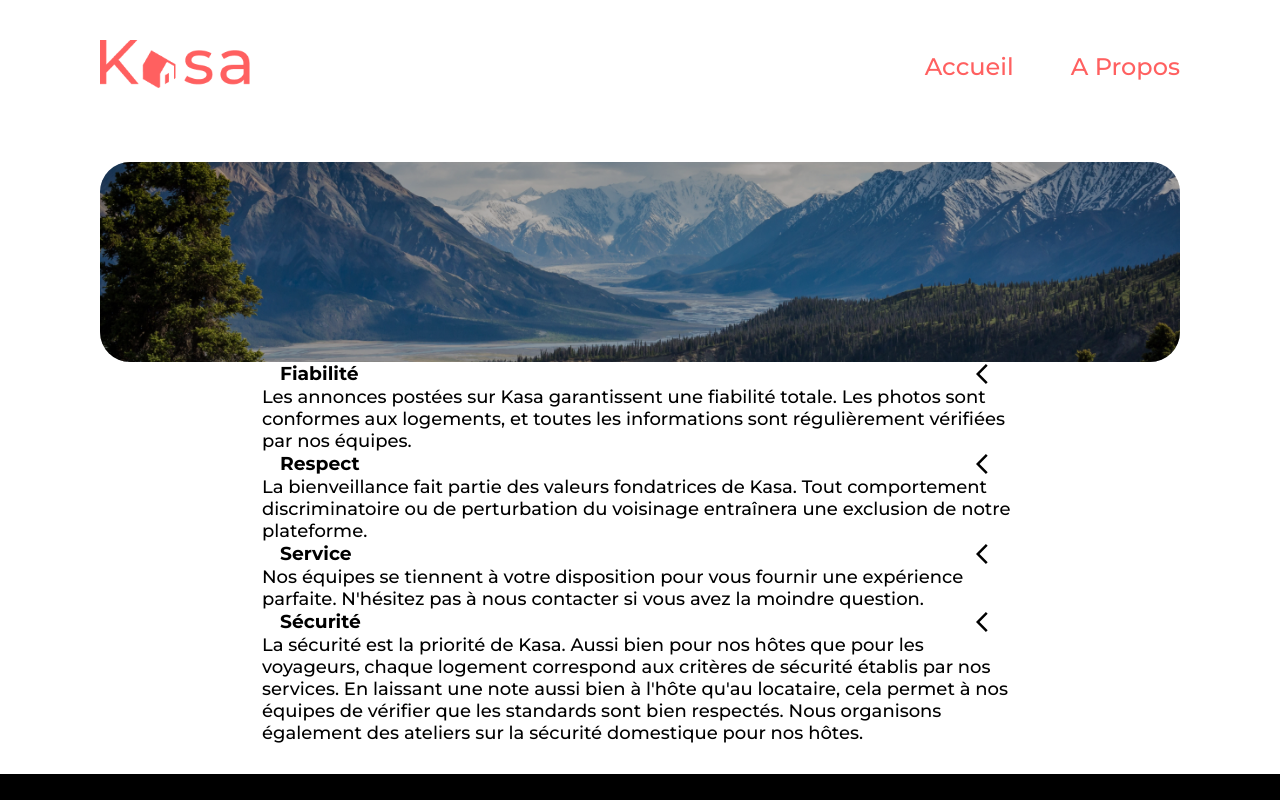
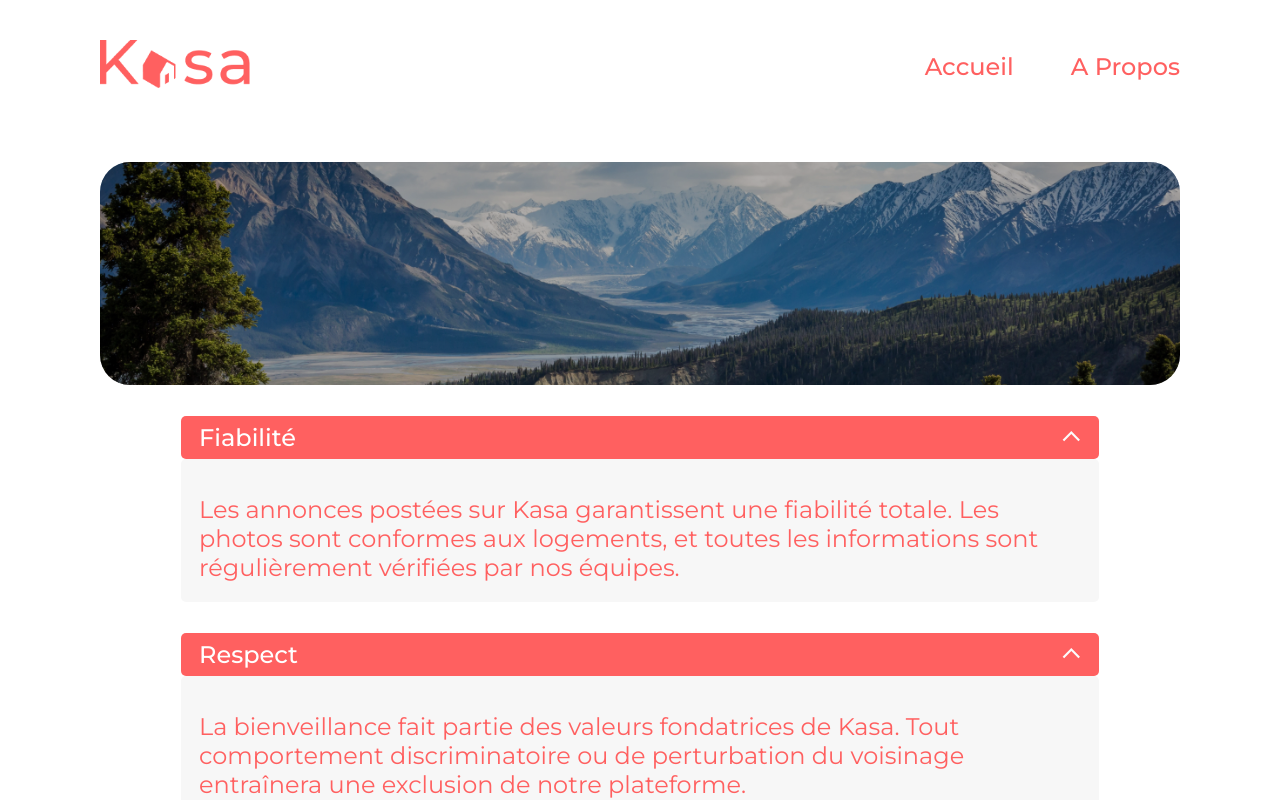
Before and after one commit to Mrmaxxou/P7_Kasa, a React (Create React App) app: page /propos in a window 1280 px wide. Shown: the top 800 px of the page. Built offline with nearby package versions, Linux system fonts and the light colour scheme.

Commit message:
Modification intégration props

```diff
--- a/src/components/Banner/index.jsx
+++ b/src/components/Banner/index.jsx
@@ -1,5 +1,3 @@
-import imgBannerHome from '../../assets/banners-home.jpg'
-import imgBannerAbout from '../../assets/banners-propos.jpg'
 import styled from 'styled-components'
 import colors from '../../utils/style/colors.js'
 
@@ -8,12 +6,18 @@ import colors from '../../utils/style/colors.js'
 
 
 const StyledBannerHome = styled.div`
+  display: flex;
+  justify-content: center;
+  align-items: center;
   position: relative;
-background: url(${imgBannerHome}) center no-repeat;
+  width: 100%;
+  height: 223px;
+  background: url(${props => props.backgroundImg}) center no-repeat;
   background-size: cover;
   border-radius: 30px;
   @media (max-width: 768px){
     border-radius: 10px;
+    height: ${props => props.height};
   }
 `
 
@@ -34,52 +38,22 @@ const StyledTexth1 = styled.h1`
   display: flex;
   justify-content: center;
   z-index: 1;
-  margin: 0;
-  padding: 70px 260px 70px 260px;
   color: ${colors.secondary};
   @media (max-width: 768px){
     font-size: 24px;
-    justify-content: flex-end;
-    padding: 20px 100px 20px 16px;
-  }
-`
-
-const StyledBannerAbout = styled.div`
-position: relative;
-width: 100%;
-background: url(${imgBannerAbout}) center no-repeat;
-background-size: cover;
-border-radius: 30px;
-padding: 30px 0 30px 0;
-@media (max-width: 768px){
-  border-radius: 10px;
-  padding: 30% 0% 30% 0%;
+    margin-left: 20px;
   }
 `
 
 // ----------------------------------------------------------------- //
 
-
-function BannerTitre(){
+function Banner(props){
   return (
-    <StyledBannerHome>
-        <StyledBackgroundImg></StyledBackgroundImg>
-        <StyledTexth1> Chez vous, partout et ailleurs </StyledTexth1>
+    <StyledBannerHome backgroundImg={props.backgroundImg} height={props.height}>
+        <StyledBackgroundImg/>
+        <StyledTexth1>{props.title}</StyledTexth1>
     </StyledBannerHome>
-)
-
-}
-
-  function BannerAbout(){
-  return (
-      <StyledBannerAbout>
-          <StyledBackgroundImg></StyledBackgroundImg>
-          <StyledTexth1></StyledTexth1>
-      </StyledBannerAbout>
   )
 }
 
-
-
-export default BannerTitre
-export {BannerAbout}
+export default Banner
--- a/src/components/Card/index.jsx
+++ b/src/components/Card/index.jsx
@@ -13,8 +13,6 @@ const StyledBlock = styled.div`
     justify-content: space-around;
     width: 100%;
 `
-
-
 const StyledBlockCard = styled.div`
     position: relative;
     width: 340px;
@@ -31,7 +29,6 @@ const StyledBlockCard = styled.div`
         margin: 10px 0px 10px 0px;
     }
 `
-
 const StyledBackgroundCard = styled.div`
     position: absolute;
     bottom: 0;
@@ -42,7 +39,6 @@ const StyledBackgroundCard = styled.div`
     z-index: 1;
     border-radius: 10px;
 `
-
 const StyledTitle = styled.h2`
     position: absolute;
     bottom: 15px;
@@ -53,7 +49,6 @@ const StyledTitle = styled.h2`
     font-weight: 500;
     z-index: 1;
 `
-
 const Styledcover = styled.img`
     width: 100%;
     height: 100%;
--- a/src/components/Collapse/index.jsx
+++ b/src/components/Collapse/index.jsx
@@ -1,23 +1,64 @@
 import styled from 'styled-components'
 import DataAbout from '../../Datas/About.json'
 import IconCollapse from '../../assets/arrow_back_ios.svg'
+
+import colors from '../../utils/style/colors'
 
 // CSS Collapse //
 
 // ----------------------------------------------------------------- //
 
 const StyledBlockAbout = styled.section`
-display: flex;
-flex-direction: column;
-width: 70%;
+    display: flex;
+    flex-direction: column;
+    width: 85%;
+    margin: 31px 0px 0px 0px;
+`
+const StyledCollapseTitled = styled.div`
+    display: flex;
+    flex-direction: row;
+    justify-content: space-between;
+    align-items: center;
+
+    background-color: ${colors.primary};
+    border-radius: 5px;
+`
+
+const StyledTexth3 = styled.h3`
+    font-size: 24px;
+    font-weight: 500;
+    color: ${colors.secondary};
+    margin: 7px 0px 7px 18px;
+    @media (max-width: 768px){
+        font-size: 13px;
+      }
 
 `
 
-const StyledCollapseTitled = styled.div`
-display: flex;
-flex-direction: row;
-justify-content: space-between;
-margin : 0px 18px 0px 18px;
+const Styledimg = styled.img`
+    margin: 8px 17px 0px 0px;
+    width: 1.3em;
+    filter: invert(87%) sepia(99%) saturate(0%) hue-rotate(183deg) brightness(200%) contrast(97%);
+    rotate: 90deg;
+    cursor: pointer;
+`
+
+const StyledBackgroundText = styled.div`
+    background-color: ${colors.backgroundBlockCard};
+    margin: 0px 0px 31px 0px;
+    border-radius: 5px;
+`
+
+const StyledText = styled.p`
+    color: ${colors.primary};
+    font-size: 24px;
+    font-weight: 400;
+    margin: 0px 18px 0px 18px;
+    padding: 36px 0px 20px 0px;
+    @media (max-width: 768px){
+        font-size: 12px;
+        line-height: 17px;
+      }
 
 `
 
@@ -29,12 +70,12 @@ function Collapse(){
             {DataAbout.map((data) => (
                 <div key={data.title}>
                     <StyledCollapseTitled>
-                        <h3>{data.title}</h3>
-                        <img src={IconCollapse} alt="Icone déplit-replis" />
+                        <StyledTexth3>{data.title}</StyledTexth3>
+                        <Styledimg src={IconCollapse} alt="Icone déplit-replis" />
                     </StyledCollapseTitled>
-                    <div>
-                        <p>{data.text}</p>
-                    </div>
+                    <StyledBackgroundText>
+                        <StyledText>{data.text}</StyledText>
+                    </StyledBackgroundText>
                 </div>
         ))}
         </StyledBlockAbout>
--- a/src/pages/About/index.jsx
+++ b/src/pages/About/index.jsx
@@ -1,5 +1,6 @@
-import {BannerAbout }from '../../components/Banner'
 import Collapse from '../../components/Collapse'
+import Banner from '../../components/Banner'
+import BannerAbout from '../../assets/banners-propos.jpg'
 
 import styled from 'styled-components'
 
@@ -11,12 +12,14 @@ const StyledAbout = styled.section`
   @media (max-width: 768px){
     margin: 16px 20px 22px 20px;
   }
+`
 
-`
+
+
 function About(){
     return (
         <StyledAbout>
-            <BannerAbout/>
+            <Banner backgroundImg={BannerAbout}  height={"223px"}/>
             <Collapse/>
         </StyledAbout>
     )
--- a/src/pages/Home/index.jsx
+++ b/src/pages/Home/index.jsx
@@ -1,5 +1,6 @@
 import React from 'react';
-import BannerTitre from '../../components/Banner'
+import Banner from '../../components/Banner'
+import BannerHome from '../../assets/banners-home.jpg'
 
 import styled from 'styled-components'
 import colors from '../../utils/style/colors'
@@ -36,7 +37,7 @@ function Home(){
 
   return (
   <StyledHome>
-    <BannerTitre />
+    <Banner backgroundImg={BannerHome} height={"110px"} title="Chez vous, partout et ailleurs"/>
     <StyledBlockCard>
         <Card />
     </StyledBlockCard>
```
Lines whose indentation alone changed are shown as unchanged.
